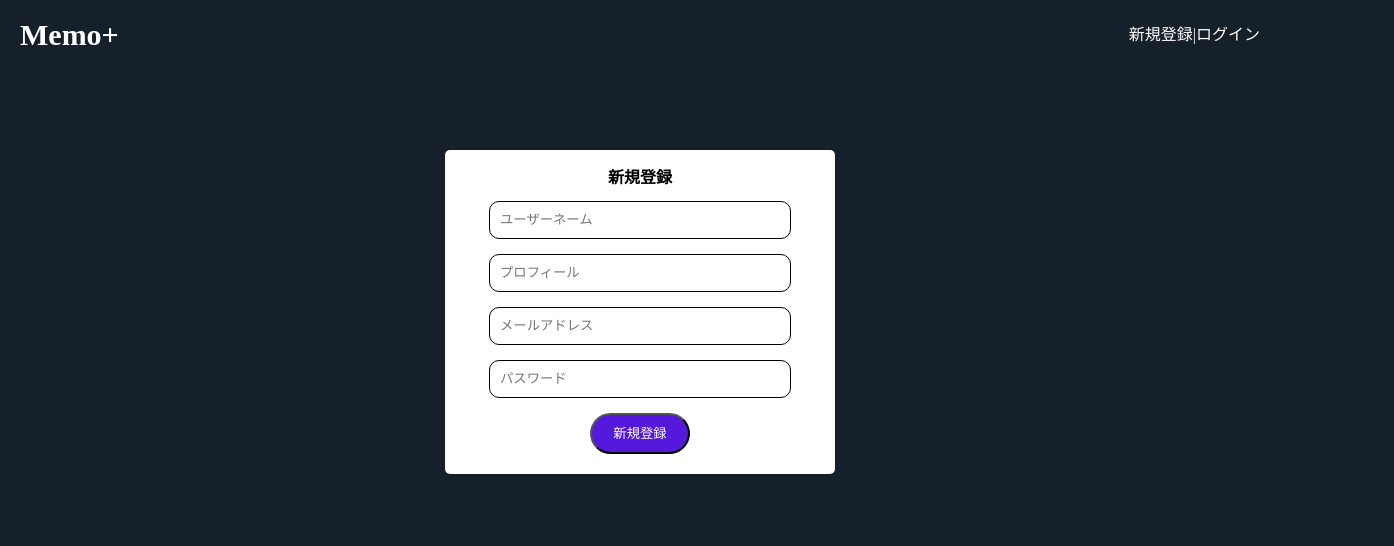
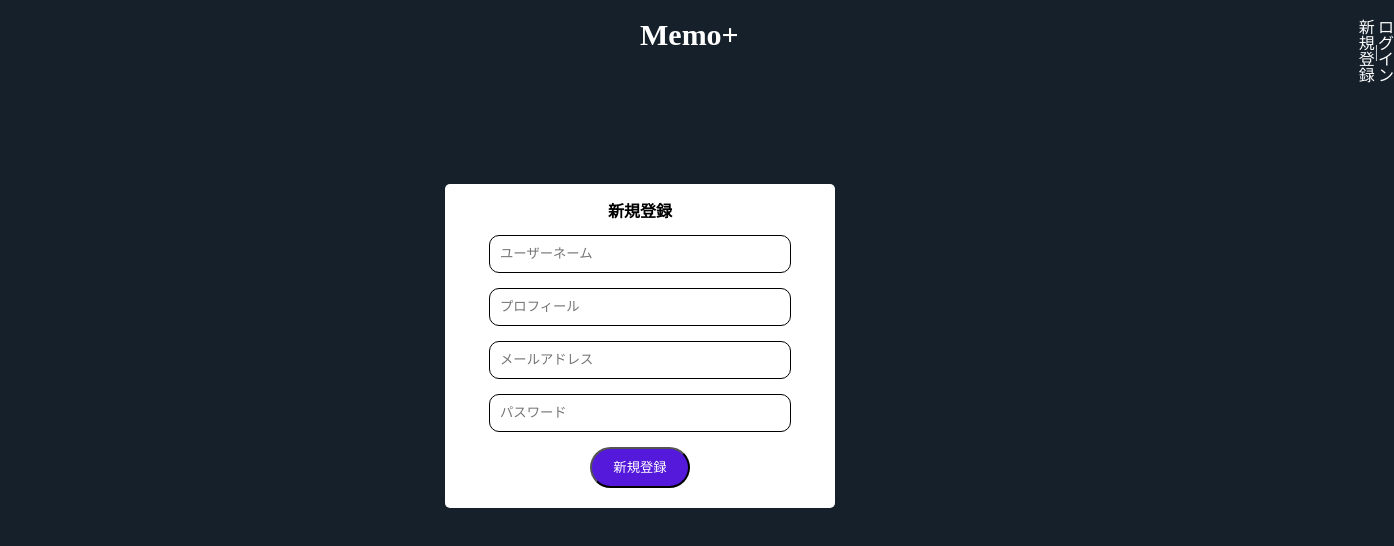
Before and after one commit to yoshi0-p/20200218_yoshida-share-, a Vue app: page /signup in a window 1280 px wide. Shown: the top 546 px of the page, 1394 px wide, since content can reach past the window. Built offline with nearby package versions, Linux system fonts and the light colour scheme.

Commit message:
修正内容が分かるコミットメッセージ

```diff
--- a/src/components/HeaderAuth.vue
+++ b/src/components/HeaderAuth.vue
@@ -21,6 +21,8 @@ h1{
 }
 .center{
   align-items: center;
+  margin-left:50%;
+  cursor: pointer;
 }
 .right p {
  margin-right: 20px;
@@ -29,10 +31,7 @@ h1{
 .header {
  margin: 20px;
 }
-.logo {
- width: 150px;
- cursor: pointer;
-}
+
 .flex {
  display: flex;
  justify-content: space-between;
```
